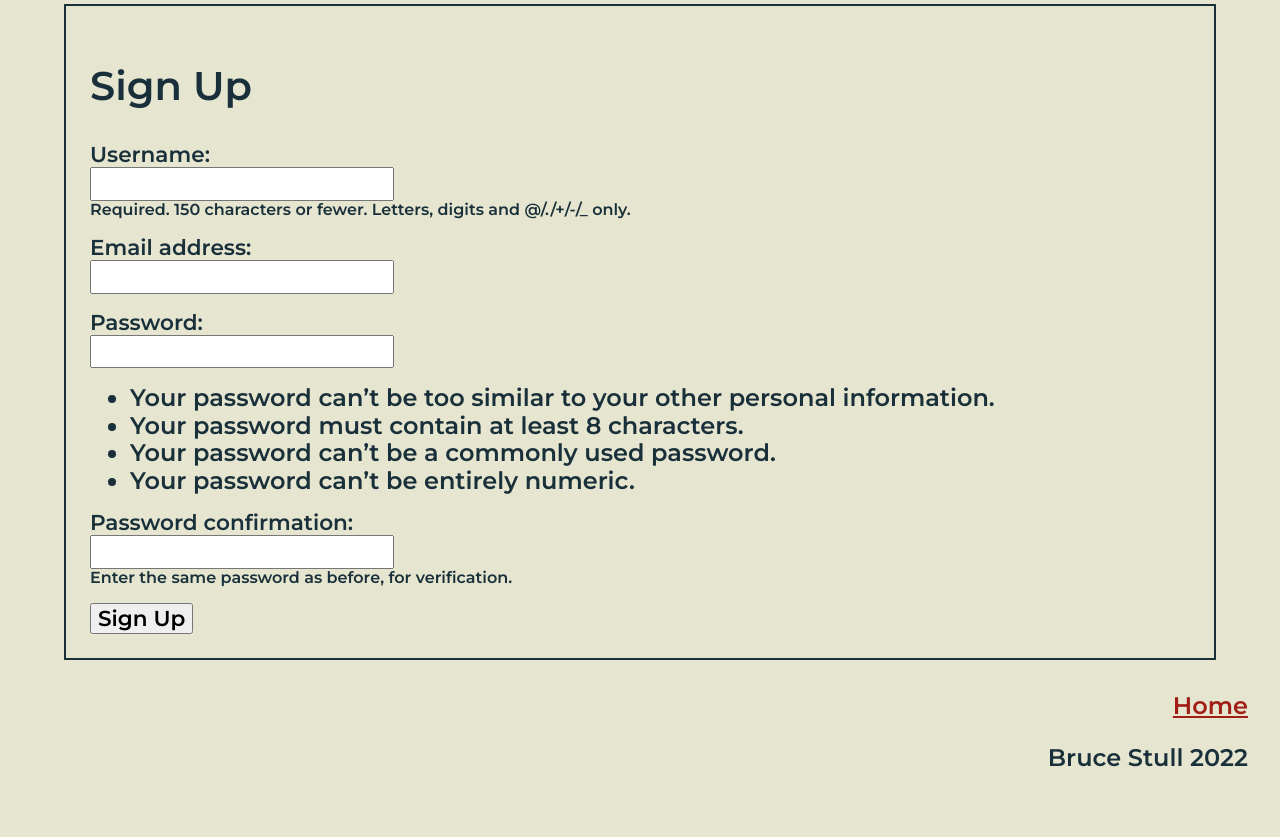
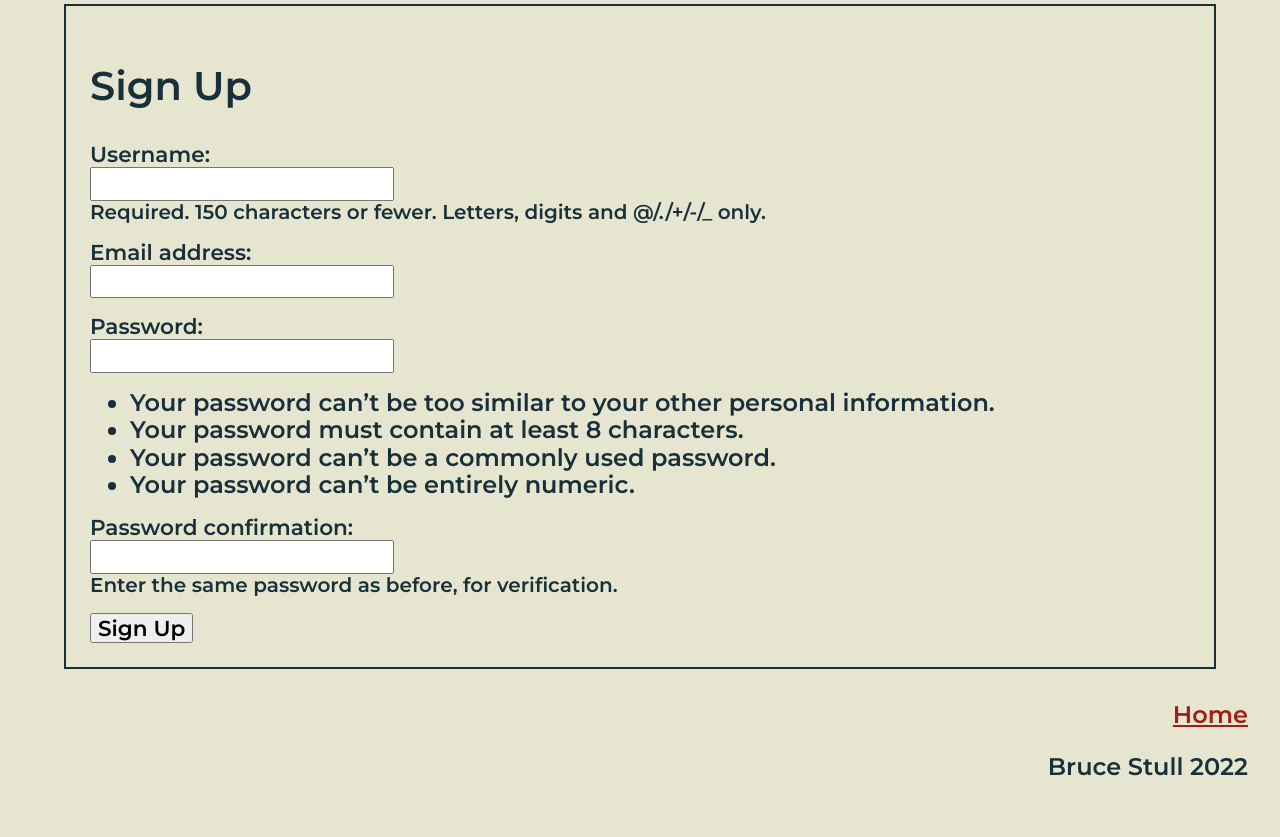
Before and after one commit to brucestull/technology-and-perceptibility, a Django app: page /users/signup/ in a window 1280 px wide. Shown: the part 365-1202 px from the top of the page. Before the commit the page ends 1132 px from the top, so only its background shows below. Run offline with Django 3.2, Linux system fonts and the light colour scheme.

Commit message:
helptext on Signup view are now 1.25em.

```diff
--- a/static/css/style.css
+++ b/static/css/style.css
@@ -312,6 +312,10 @@ div.thing-at-top-of-main {
     flex-direction: row;
 }
 
+span.helptext {
+    font-size: 1.25em;
+}
+
 @media (min-width: 700px) {
     .all-the-taps {
         display: flex;
```
